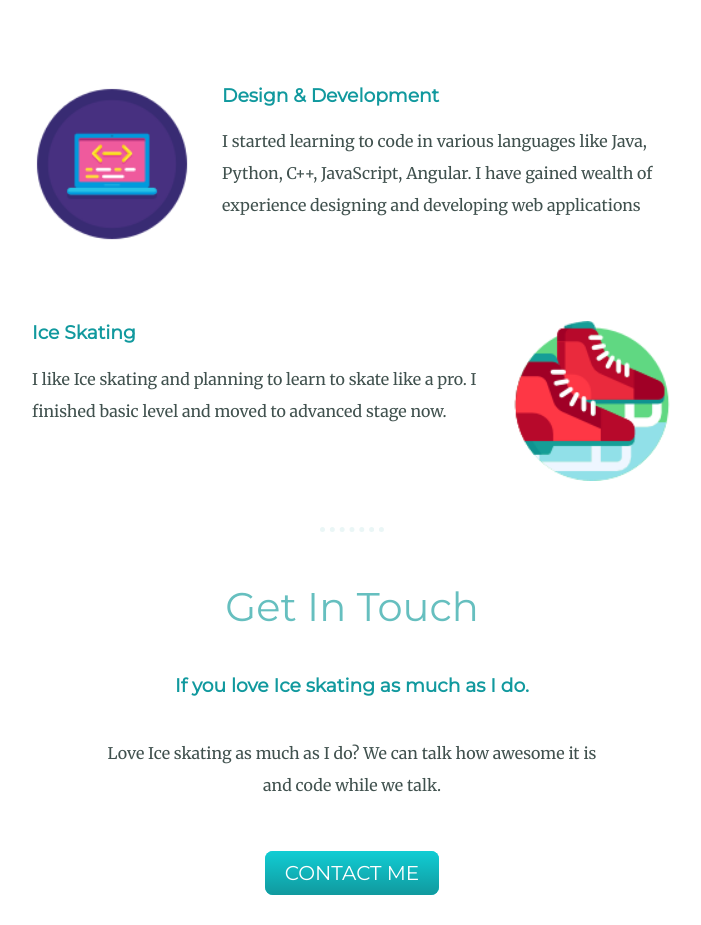
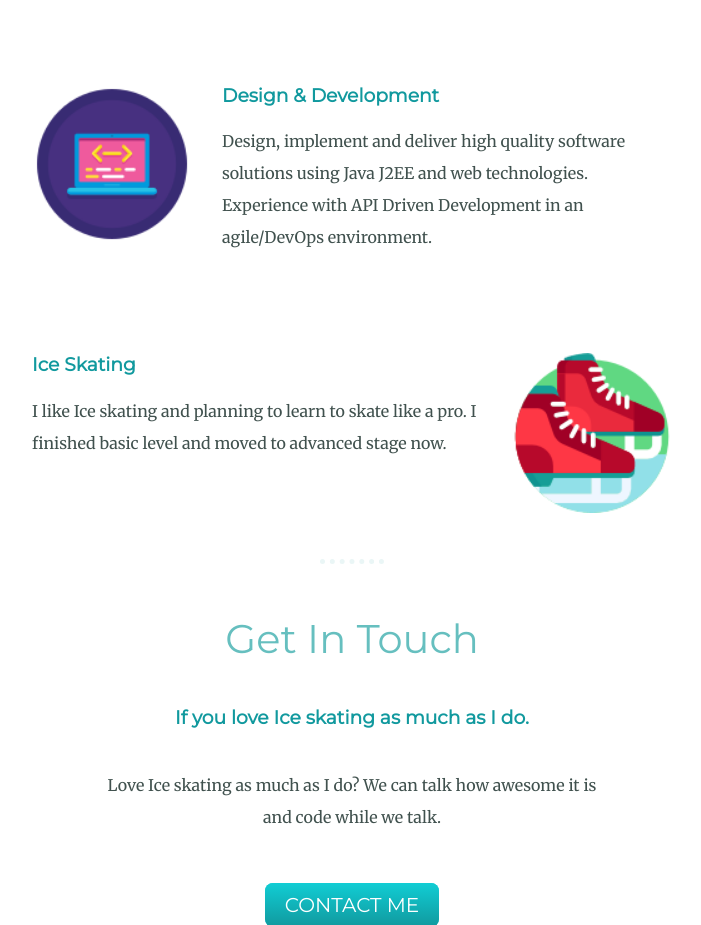
Before and after one commit to muralikancherla/resume, a plain HTML site: page index.html in a window 1280 px wide. Shown: the part 1320-2245 px from the top of the page, without its empty margins (288-989 px from the left). Drawn offline with Linux system fonts and the light colour scheme.

Commit message:
updated description

```diff
--- a/index.html
+++ b/index.html
@@ -29,7 +29,8 @@
       <div class="skill-row">
         <img class="programming-img" src="images/code.png" alt="code-img">
         <h3>Design & Development</h3>
-        <p>I started learning to code in various languages like Java, Python, C++, JavaScript, Angular. I have gained wealth of experience designing and developing web applications</p>
+        <p>Design, implement and deliver high quality software solutions using Java J2EE and web technologies.
+          Experience with API Driven Development in an agile/DevOps environment.</p>
       </div>
       <div class="skill-row">
         <img class="skate-img" src="images/ice-skating2.png" alt="ice-skate-img">
@@ -48,7 +49,7 @@
 
 
   <div class="bottom-container">
-    <a class="footer-link" href="www.linkedin.com/in/murali-kancherla">LinkedIn</a>
+    <a class="footer-link" href="https://linkedin.com/in/murali-kancherla">LinkedIn</a>
     <a class="footer-link" href="https://twitter.com/">Twitter</a>
     <p class="copyright">© 2018 Murali Kancherla.</p>
   </div>
```
